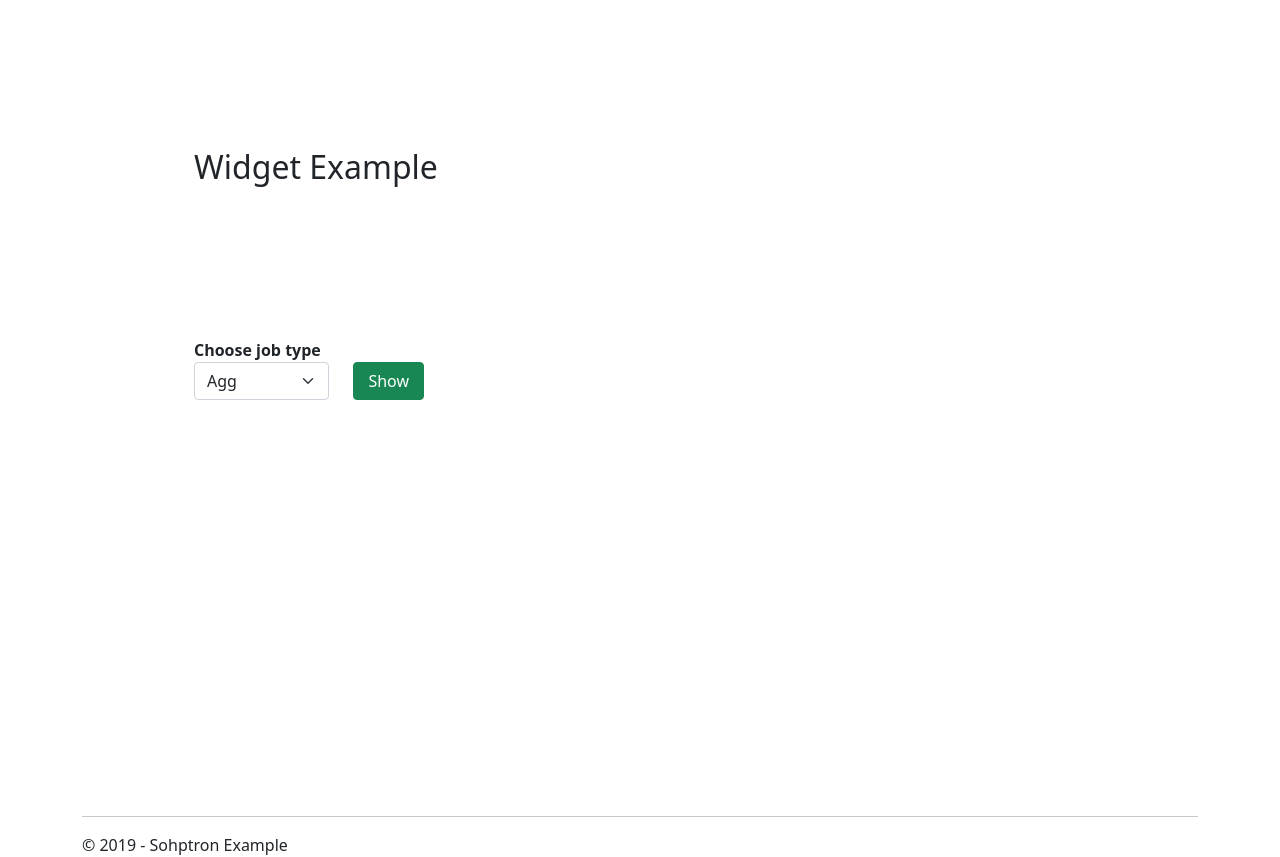
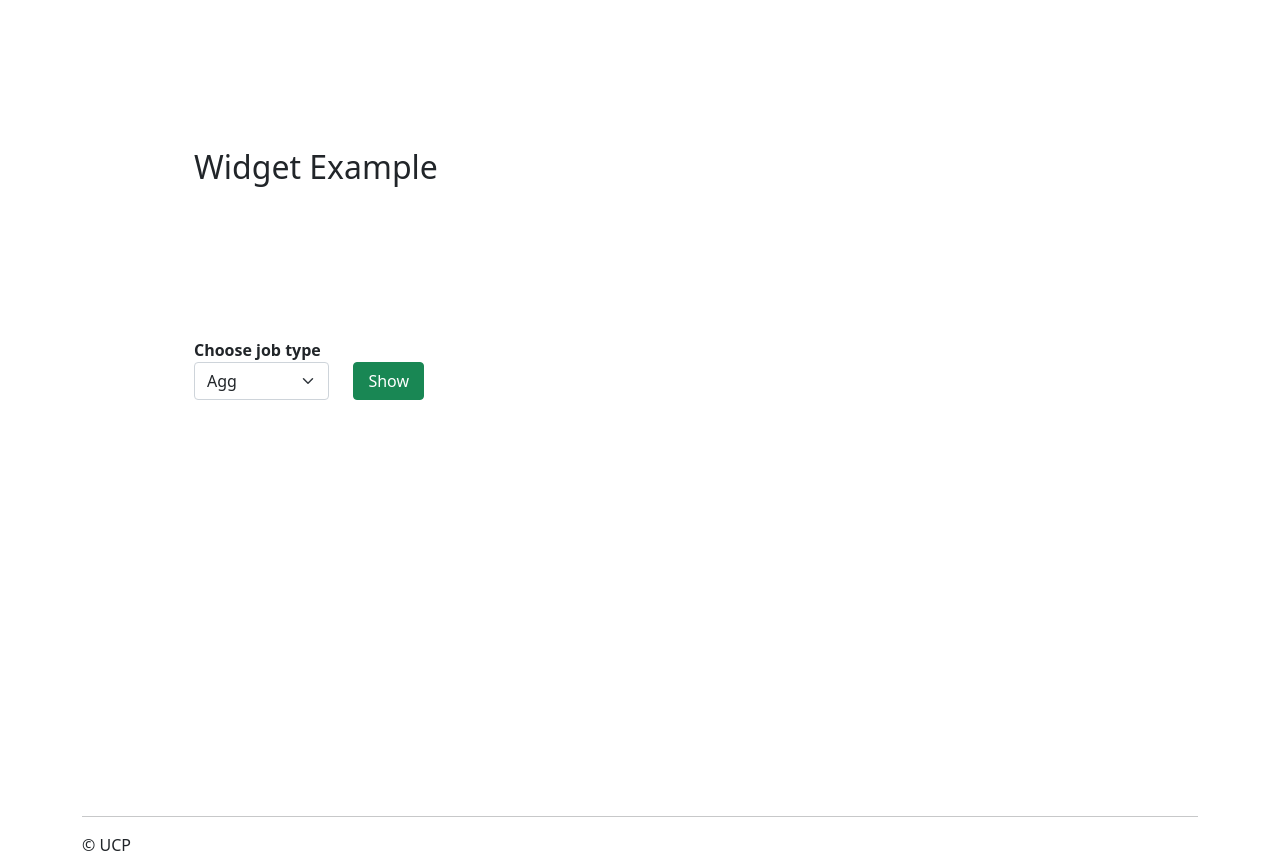
Before and after one commit to Universal-Connect-Project/ucw-example, a website: page src/public/loader.html in a window 1280 px wide. Drawn offline with nearby package versions, Linux system fonts and the light colour scheme.

Commit message:
Update copyright notice (#12)
Update copyright notice

```diff
--- a/src/public/loader.html
+++ b/src/public/loader.html
@@ -69,9 +69,9 @@
           </div>
         </div>
       </div>
-      <hr />
+            <hr />
       <footer>
-          <p>&copy; 2019 - Sohptron Example</p>
+          <p>&copy; UCP</p>
       </footer>
     </div>
     <script src="/static/vue3.js"></script>
```
